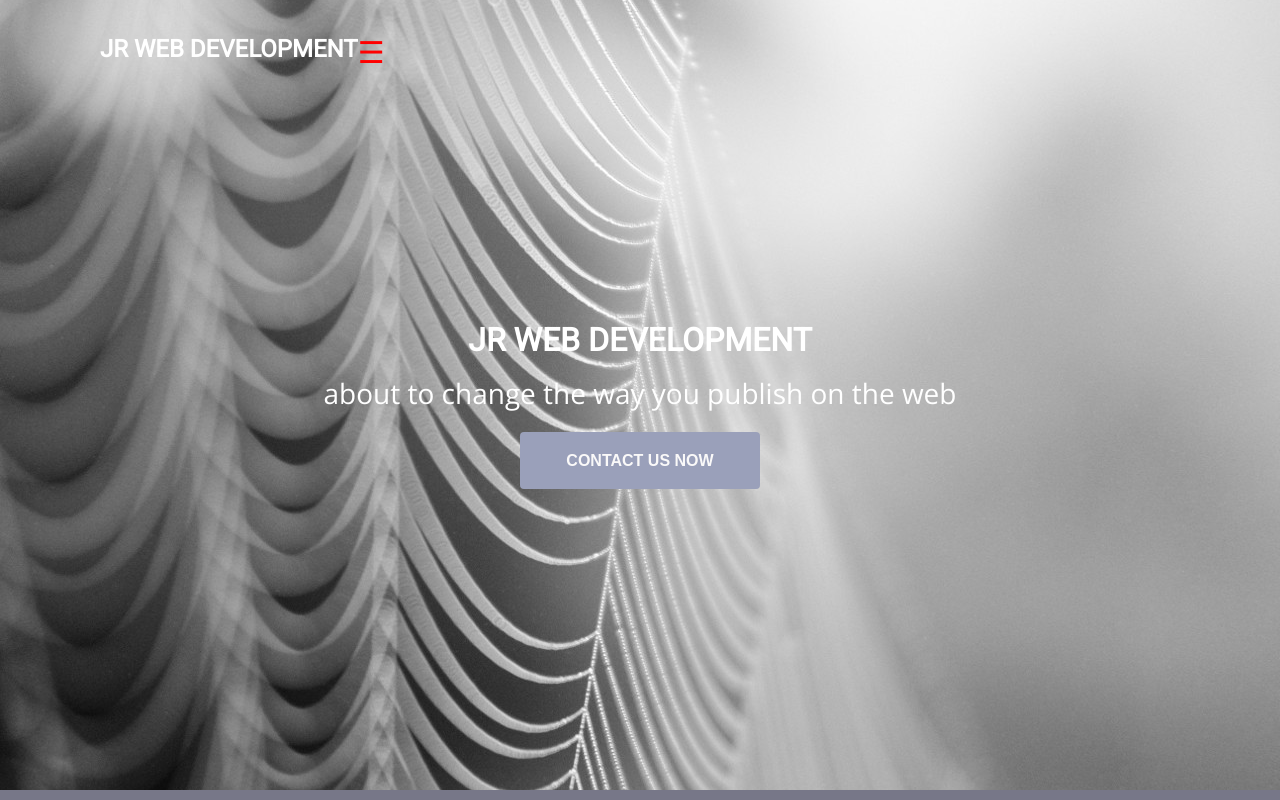
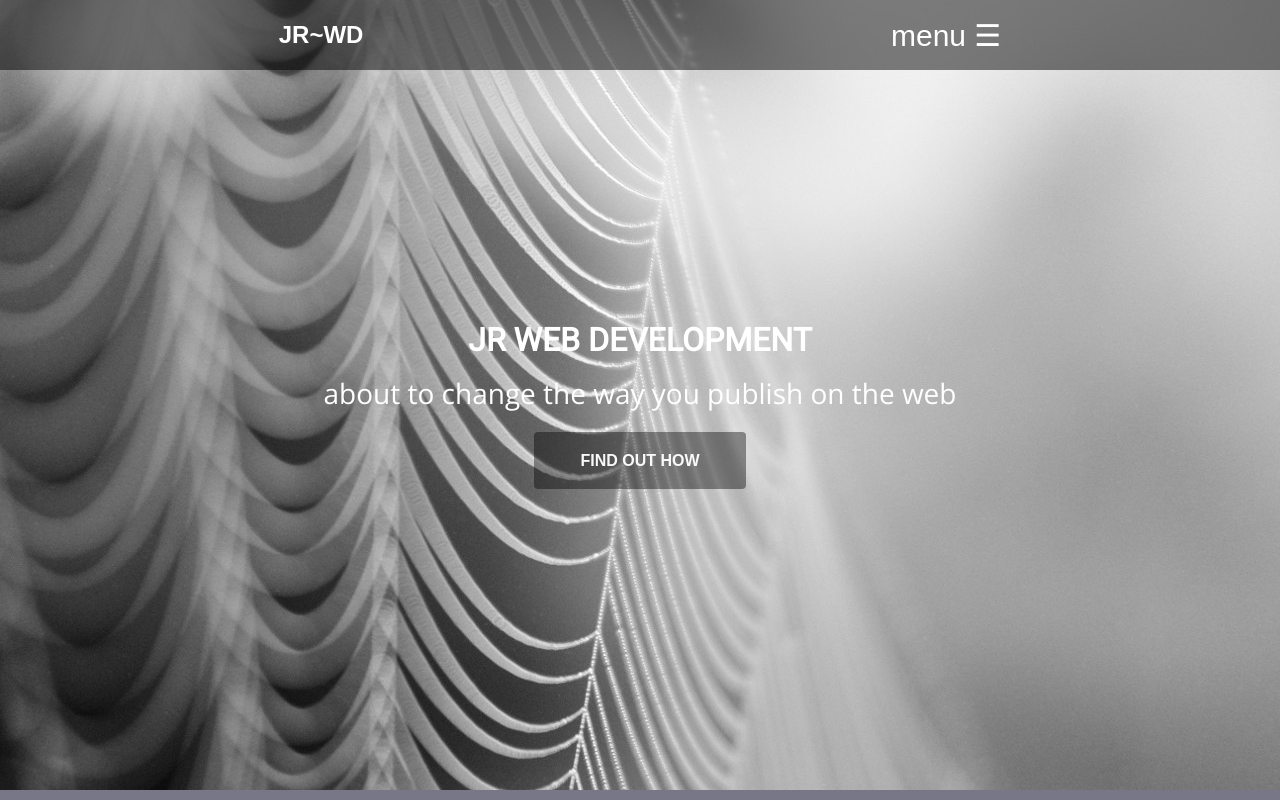
Before and after one commit to RichardJZ/JR-Web-Development, a plain HTML site: page index.html in a window 1280 px wide. Shown: the top 800 px of the page. Drawn offline with nearby package versions, Linux system fonts and the light colour scheme.

Commit message:
added fixed menu bar

```diff
--- a/assets/css/styles-popup.css
+++ b/assets/css/styles-popup.css
@@ -12,6 +12,7 @@
     --color-grey-light-3: #f0eeee;
     --color-grey-light-4: #ccc;
     --color-grey-light-5: #778;
+    --color-grey-light-6: rgba(0,0,0,.4);
 
 
     --color-grey-dark-1: #333;
@@ -76,7 +77,7 @@ a.btn {
   text-transform: uppercase;
   font-weight: bold;
   text-align: center;
-  background-color: var(--color-grey-dark-4);
+  background-color: var(--color-grey-light-6);
   opacity: 1;
   text-decoration:none;
   color:var(--color-grey-light-1);
@@ -992,5 +993,26 @@ font-size:34px;
 .wrapper-top-row{
 	display:flex;
 	justify-content:space-around;
-	color:red
+	align-items:center;
+
+	padding:15px;
+	z-index:1;
+
 }
+
+
+
+.wrapper-fixed-bar{
+	position:relative;
+
+
+}
+
+.wrapper-top-row{
+
+position:fixed;
+background-color:rgba(0,0,0,.5);
+width:100%;
+height:70px;
+
+}
--- a/index.html
+++ b/index.html
@@ -10,14 +10,23 @@
   <link rel="stylesheet" href="https://maxcdn.bootstrapcdn.com/font-awesome/4.7.0/css/font-awesome.min.css">
   <link rel="stylesheet" href="assets/css/styles-popup.css">
 
+<style>
 
+
+
+</style>
 
 </head>
 <body>
+<div class="wrapper-fixed-bar">
+<div class="wrapper-top-row">
+    <div><h2 class="wrapper-title"><a href="#">JR~WD</a></h2></div>
+<div> <span style="font-size:30px;cursor:pointer;color:white;" onclick="openNav()">menu &#9776;</span></div>
+</div>
 
+</div>
 
   <header>
-
 
 <div id="myNav" class="overlay">
   <a href="javascript:void(0)" class="closebtn" onclick="closeNav()">&times;</a>
@@ -29,10 +38,6 @@
   </div>
 </div>
 
-<div class="wrapper-top-row">
-    <div><h2 class="wrapper-title"><a href="#">JR WEB DEVELOPMENT</a></h2></div>
-<div> <span style="font-size:30px;cursor:pointer" onclick="openNav()">&#9776;</span></div>
-</div>
 
 
 
@@ -89,7 +94,7 @@ function closeNav() {
       <h1 id="main-title">JR web development</h1>
       <h3>about to change the way you publish on the web</h3>
 
-      <a href="#" class="btn">Contact Us Now</a>
+      <a href="#" class="btn">find out how</a>
     </div>
   </section>
 
@@ -198,6 +203,11 @@ function closeNav() {
 
     </ul>
   </footer>
+
+<div class="wrapper-top-row">
+    <div>hi</div>
+<div>hello</div>
+</div>
 <script>
   var mobileMenu = document.querySelector(".mobile-menu");
   var menuBox = document.getElementById("js--menu")
```
